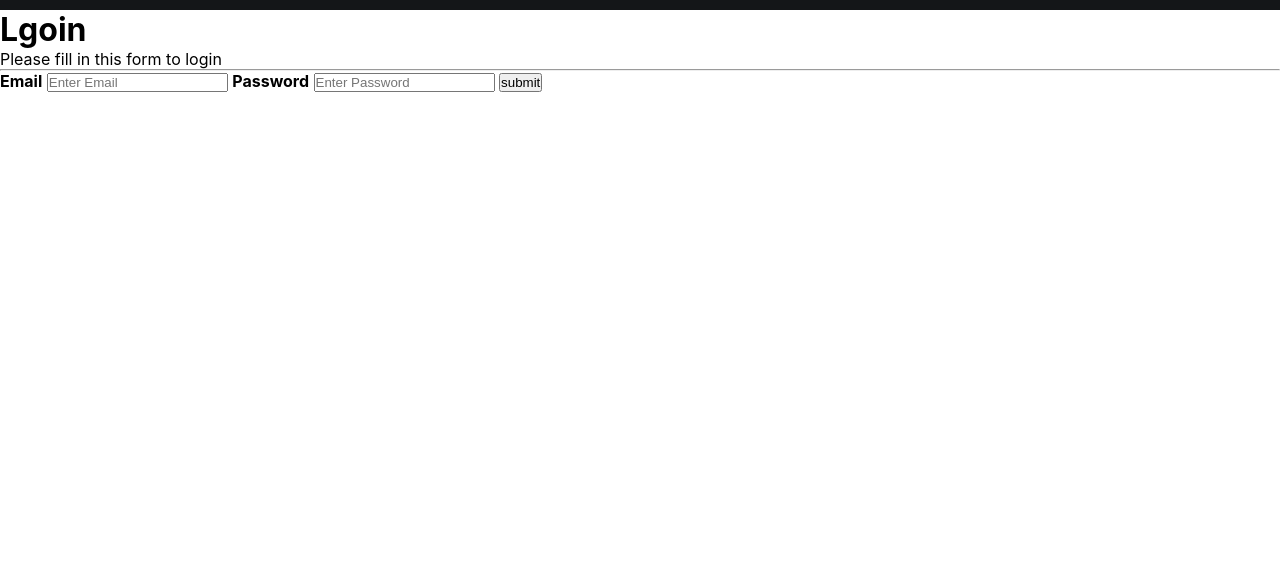
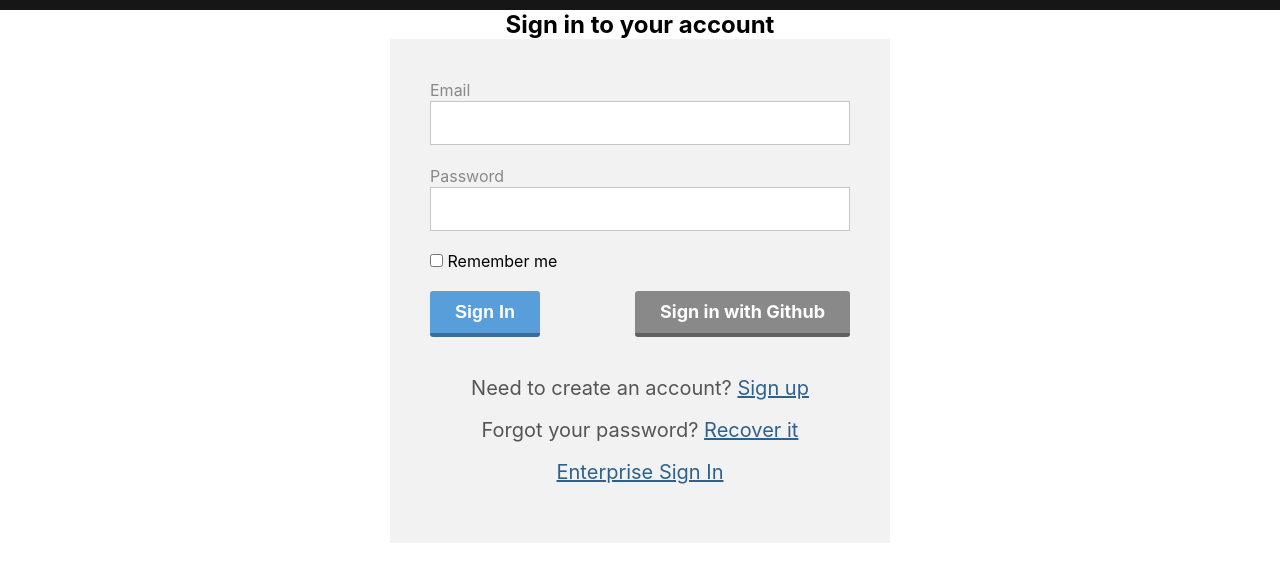
Before and after one commit to nickolanick/eghead_copy_node-application, a website built with webpack: page index.html in a window 1280 px wide. Shown: the part 50-632 px from the top of the page. Built offline with nearby package versions, Linux system fonts and the light colour scheme.

Commit message:
Login Aythorization design

```diff
--- a/backend/node_express/routes/auth.js
+++ b/backend/node_express/routes/auth.js
@@ -35,7 +35,6 @@ main_router.post('/login', (req, res) => {
             console.log(user.length, "LOGIN")
             const token = jwt.sign({
                 username: user.name,
-
             }, key, {expiresIn: "3 hours"});
 
             res
--- /dev/null
+++ b/src/actions/api.js
@@ -0,0 +1,11 @@
+export const lessons_for_course = (course_id, res, rej) => {
+    let endpoint = '/api/lessons_for_course/' + course_id;
+    fetch(endpoint, {
+        method: 'get',
+    }).then(function (response) {
+        return response.json()
+    }).then(function (data) {
+        res(data);
+
+    }).catch(err => rej());
+};
--- a/src/auth/login/Login.js
+++ b/src/auth/login/Login.js
@@ -17,14 +17,16 @@ const registration_fail = (root, result) => {
 
 };
 const handle_login = (e, root) => {
+    console.log("HANDELING")
     e.preventDefault();
     console.log(e);
     let inputs = Array.prototype.slice.call(root.getElementsByTagName("input"));
-    let data_collect = {}
-    let data = {}
+    let data_collect = {};
+    let data = {};
     inputs.map(input => console.log(data_collect[input.name] = input.value));
     data['email'] = data_collect['email'];
-    data['password'] = data_collect['psw'];
+    data['password'] = data_collect['password'];
+    console.log(data, "Logger")
     login(data, (result) => registration_success(root, result), registration_fail);
 };
 
@@ -33,22 +35,50 @@ const login_component = (data) => {
 
     const registration_root = document.createElement("div");
 
-    const button = document.createElement("button");
-    button.addEventListener("click", () => handle_login(registration_root));
     registration_root.innerHTML = `
-   <form>
-  <div class="container">
-    <h1>Lgoin</h1>
-    <p>Please fill in this form to login</p>
-    <hr>
-
-    <label for="email"><b>Email</b></label>
-    <input type="text" placeholder="Enter Email" name="email" required>
-
-    <label for="psw"><b>Password</b></label>
-    <input type="password" placeholder="Enter Password" name="psw" required>
-    <button class="button">submit</button>
-  </div>
+<section class="log-in">
+    <div>
+        <h1 class="log-in__title">Sign in to your account</h1>
+    </div>
+    <div class="log-in__grey-box">
+        <form class="log-in__form">
+            <div class="log-in__input-block">
+                <label class="log-in__email-label">Email
+                    <input name="email" class="log-in__email-text">
+                </label>
+            </div>
+            <div class="log-in__input-block">
+                <label class="log-in__email-label">Password
+                    <input name= "password" class="log-in__email-text">
+                </label>
+            </div>
+            <div class="log-in__input-block">
+                <label class="log-in__remember-label">
+                    <input name ="checkbox" type="checkbox">
+                    Remember me
+                </label>
+            </div>
+            <div class="log-in__input-block log-in__buttons">
+                <button  name="submit" type="submit"  class="button log-in__btn-log-in">Sign In</button>
+                <a href="#" class="log-in__btn-log-in-github">
+                    Sign in with Github
+                </a>
+            </div>
+            <br>
+               <div class="log-in__input-block log-in__input-block-info">
+                Need to create an
+                account? <a href="#">Sign up</a>
+            </div>
+            <div class="log-in__input-block log-in__input-block-info">
+                Forgot your
+                password? <a href="#">Recover it</a>
+            </div>
+            <div class="log-in__input-block log-in__input-block-info">
+                <a href="#">Enterprise Sign In</a>
+            </div>
+        </form>
+    </div>
+</section>
 </form>
     `;
 
--- a/src/auth/login/main.scss
+++ b/src/auth/login/main.scss
@@ -0,0 +1,125 @@
+.log-in {
+  margin-left: auto;
+  margin-right: auto;
+  padding-left: 15px;
+  padding-right: 15px;
+  width: 1170px;
+
+
+  &__title {
+    text-align: center;
+  }
+
+  &__grey-box {
+    background-color: #f2f2f2;
+    max-width: 500px;
+    margin-right: auto;
+    margin-left: auto;
+  }
+
+  &__input-block {
+    margin-bottom: 20px;
+    &-info {
+      text-align: center;
+      color: #555555;
+      line-height: 22px;
+      font-size: 20px;
+      font-weight: 400;
+    }
+
+    &-info a {
+      color: #2e618d;
+      text-decoration: underline;
+    }
+
+    &-info a:hover {
+      color: #428bca;
+      text-decoration: none;
+    }
+  }
+
+  &__form {
+    padding: 40px;
+  }
+
+  &__email-label {
+    font-size: 16px;
+    line-height: 22px;
+    color: #898989;
+    font-weight: normal;
+  }
+
+  &__email-text {
+    padding: 0;
+    box-sizing: border-box;
+    font-size: 16px;
+    line-height: 28px;
+    height: 44px;
+    width: 100%;
+    border: 1px solid #c6c6c6;
+  }
+
+  &__remember-label {
+    overflow: hidden;
+    font-size: 16px;
+    line-height: 20px;
+  }
+
+  &__btn-log-in {
+    color: #ffffff;
+    font-size: 18px;
+    line-height: 18px;
+    padding: 12px 25px;
+    font-weight: 700;
+    background: #579edb;
+    transition: 150ms;
+    display: inline-block;
+    border-style: solid;
+    border-width: 0 0 4px 0;
+    border-color: #3d6e99;
+    border-radius: 3px;
+    text-decoration: none;
+    box-shadow: none;
+  }
+
+  &__btn-log-in:hover {
+    cursor: pointer;
+    background: #428bca;
+    color: #ffffff;
+    border-color: #2e618d;
+    text-decoration: none;
+    box-shadow: none;
+  }
+
+  &__btn-log-in-github {
+    font-size: 18px;
+    line-height: 18px;
+    padding: 12px 25px;
+    font-weight: 700;
+    transition: 150ms;
+    display: inline-block;
+    background: #898989;
+    color: #ffffff;
+    border-style: solid;
+    border-width: 0 0 4px 0;
+    border-color: #606060;
+    border-radius: 3px;
+    text-decoration: none;
+    box-shadow: none;
+  }
+
+  &__btn-log-in-github:hover {
+    cursor: pointer;
+    background: #646464;
+    color: #ffffff;
+    border-color: #454545;
+    text-decoration: none;
+    box-shadow: none;
+  }
+
+  &__buttons {
+    display: flex;
+    justify-content: space-between;
+  }
+
+}
--- a/src/auth/registration/main.scss
+++ b/src/auth/registration/main.scss
@@ -0,0 +1,132 @@
+.log-in {
+  margin-left: auto;
+  margin-right: auto;
+  padding-left: 15px;
+  padding-right: 15px;
+  width: 1170px;
+
+
+  &__title {
+    text-align: center;
+  }
+
+  &__grey-box {
+    background-color: #f2f2f2;
+    max-width: 500px;
+    margin-right: auto;
+    margin-left: auto;
+  }
+
+  &__input-block {
+    margin-bottom: 20px;
+
+    &-info {
+      text-align: center;
+      color: #555555;
+      line-height: 22px;
+      font-size: 20px;
+      font-weight: 400;
+    }
+
+    &-info a {
+      color: #2e618d;
+      text-decoration: underline;
+    }
+
+    &-info a:hover {
+      color: #428bca;
+      text-decoration: none;
+    }
+
+    & em {
+      color: #555555;
+      line-height: 22px;
+      font-size: 20px;
+    }
+  }
+
+  &__form {
+    padding: 40px;
+  }
+
+  &__email-label {
+    font-size: 16px;
+    line-height: 22px;
+    color: #898989;
+    font-weight: normal;
+  }
+
+  &__email-text {
+    padding: 0;
+    box-sizing: border-box;
+    font-size: 16px;
+    line-height: 28px;
+    height: 44px;
+    width: 100%;
+    border: 1px solid #c6c6c6;
+  }
+
+  &__remember-label {
+    overflow: hidden;
+    font-size: 16px;
+    line-height: 20px;
+  }
+
+  &__btn-log-in {
+    color: #ffffff;
+    font-size: 18px;
+    line-height: 18px;
+    padding: 12px 25px;
+    font-weight: 700;
+    background: #579edb;
+    transition: 150ms;
+    display: inline-block;
+    border-style: solid;
+    border-width: 0 0 4px 0;
+    border-color: #3d6e99;
+    border-radius: 3px;
+    text-decoration: none;
+    box-shadow: none;
+  }
+
+  &__btn-log-in:hover {
+    cursor: pointer;
+    background: #428bca;
+    color: #ffffff;
+    border-color: #2e618d;
+    text-decoration: none;
+    box-shadow: none;
+  }
+
+  &__btn-log-in-github {
+    font-size: 18px;
+    line-height: 18px;
+    padding: 12px 25px;
+    font-weight: 700;
+    transition: 150ms;
+    display: inline-block;
+    background: #898989;
+    color: #ffffff;
+    border-style: solid;
+    border-width: 0 0 4px 0;
+    border-color: #606060;
+    border-radius: 3px;
+    text-decoration: none;
+    box-shadow: none;
+  }
+
+  &__btn-log-in-github:hover {
+    cursor: pointer;
+    background: #646464;
+    color: #ffffff;
+    border-color: #454545;
+    text-decoration: none;
+    box-shadow: none;
+  }
+
+  &__buttons {
+    display: flex;
+    justify-content: space-between;
+  }
+
+}
--- a/src/components/course_cart/main.scss
+++ b/src/components/course_cart/main.scss
@@ -6,6 +6,7 @@
   &__shadow {
     flex: 1;
     display: flex;
+    background-color: #fff;
     justify-content: center;
     flex-direction: column;
     box-shadow: 0 5px 30px -15px rgba(0, 0, 0, .2);
--- a/src/components/course_list_cart/CourseListCart.js
+++ b/src/components/course_list_cart/CourseListCart.js
@@ -15,7 +15,7 @@ const CourseListsCart = (data) => {
     </div>
 
     <div class="${b("title-author")}">
-        <h1 class="${b("header")}">${data.courseName}</h1>
+        <h1 class="${b("header")}">${data.name}</h1>
 
     <div class="profile-minimal">
             <a class="profile-minimal__author">Alan Show</a>
--- a/src/components/publishments/publishments.js
+++ b/src/components/publishments/publishments.js
@@ -3,6 +3,7 @@ import bem from "../../helpers/bem";
 
 const b = bem("publications");
 const Publishments = (data) => {
+    console.log(data);
     const publichments = document.createElement("section");
     publichments.className = `${b()}`;
     publichments.innerHTML = `
@@ -39,7 +40,7 @@ const Publishments = (data) => {
             </div>
         </div>
         <div class="${b("list")} website-layout-width website-layout-position">
-            ${data.map(item => CourseCart(item).outerHTML).join("")}
+            ${data.map(item => CourseCart(item,true).outerHTML).join("")}
         </div>
 `;
     return publichments;
--- a/src/routes/home.js
+++ b/src/routes/home.js
@@ -11,9 +11,9 @@ export const home_route = (app) => {
 
 
         {"endpoint": "src/components/stats_and_remainders/data.json", "component": NavBar},
-        {"endpoint": "src/components/stats_and_remainders/data.json", "component": StatsAndRemainders},
-        {"endpoint": "/api/new_content", "component": Publishments},
-        {"endpoint": "/api/list_courses", "component": CartListCombination}
+        {"endpoint": "/api/get_random_course", "component": StatsAndRemainders},
+        // {"endpoint": "/api/list_courses", "component": Publishments},
+        // {"endpoint": "/api/list_lessons", "component": CartListCombination}
     ];
     view.map(data => fetch_and_add(app, data.endpoint, data.component));
 };
```
Also changed, not shown: backend/node_express/routes/api.js (+5 -2 lines), src/auth/registration/Registration.js (+47 -25 lines), src/components/course_big_block/index.js (+13 -7 lines), src/components/course_cart/CourseCart.js (+7 -6 lines), src/components/stats_and_remainders/StatsAndRemainders.js (+11 -4 lines).
